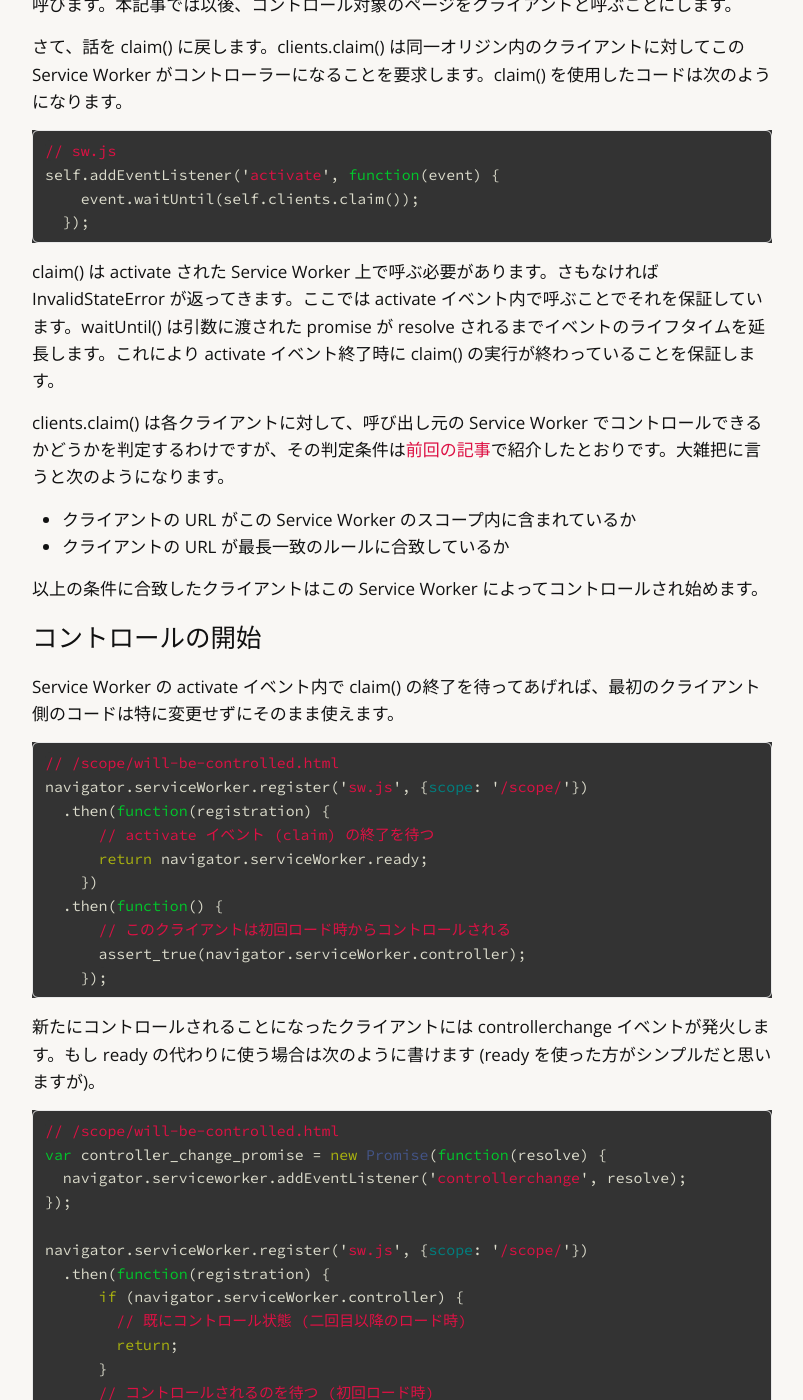
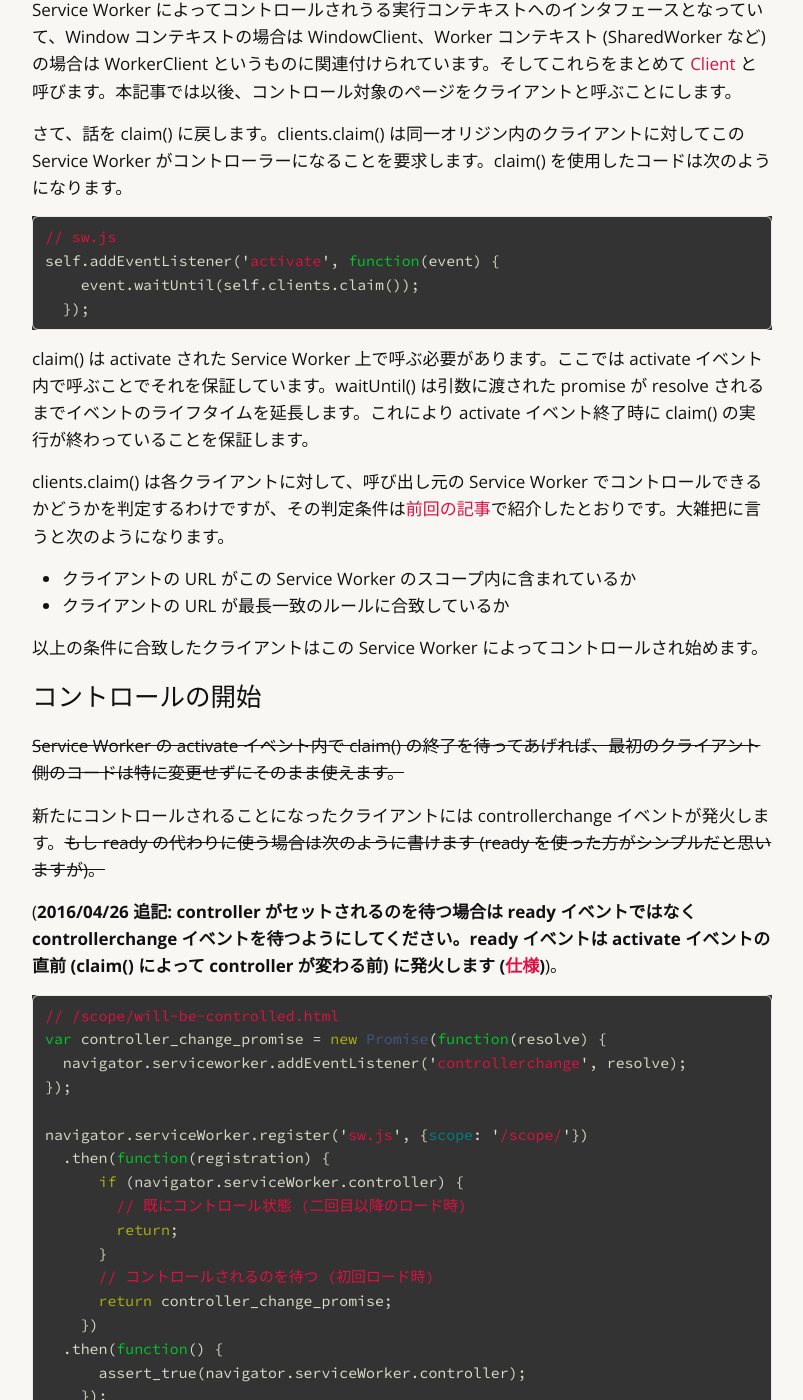
Before and after one commit to nhiroki/nhiroki.github.io, a Jekyll site: the page built from _posts/2015-04-18-service-worker-claim.md, in a window 1280 px wide and 1400 px high, scrolled down 1639 px. Shown: the whole window, without its empty margins (238-1041 px from the left). Built offline with Jekyll 4.4.1, drawn with Linux system fonts in a browser that asks for light colours; comment, search, counter and statistics services are not loaded; some of the changed text lies outside the part shown.

Commit message:
Fix wrong code snippets in the post about service worker claim()

````diff
--- a/_posts/2015-04-18-service-worker-claim.md
+++ b/_posts/2015-04-18-service-worker-claim.md
@@ -3,6 +3,10 @@ layout: post
 title: "Service Worker の claim()"
 date: 2015-04-18 00:00:00
 tags: serviceworker
+---
+
+- **2016/04/26 : ready イベントの使い方にミスがあったため修正しました。[Jxck](https://twitter.com/Jxck_) さんに指摘していただきました。ありがとうございます。**
+
 ---
 
 Service Worker のスコープとページコントロールについて解説する記事のその 2 です。既に Service Worker の基本について理解していて、かつ、[前回の記事](/2015/02/28/service-worker-scope-and-page-control)を読んでいることを前提にしています。今回は「まだコントロールされていないページをコントロール状態にする claim()」について紹介します。claim() は Chrome ではバージョン 42 から使用することができます ([リリースノート](https://groups.google.com/a/chromium.org/forum/#!topic/service-worker-discuss/c6qFwC79Q1A))。
@@ -55,7 +59,7 @@ self.addEventListener('activate', function(event) {
   });
 ```
 
-claim() は activate された Service Worker 上で呼ぶ必要があります。さもなければ InvalidStateError が返ってきます。ここでは activate イベント内で呼ぶことでそれを保証しています。waitUntil() は引数に渡された promise が resolve されるまでイベントのライフタイムを延長します。これにより activate イベント終了時に claim() の実行が終わっていることを保証します。
+claim() は activate された Service Worker 上で呼ぶ必要があります。ここでは activate イベント内で呼ぶことでそれを保証しています。waitUntil() は引数に渡された promise が resolve されるまでイベントのライフタイムを延長します。これにより activate イベント終了時に claim() の実行が終わっていることを保証します。
 
 clients.claim() は各クライアントに対して、呼び出し元の Service Worker でコントロールできるかどうかを判定するわけですが、その判定条件は[前回の記事](/2015/02/28/service-worker-scope-and-page-control)で紹介したとおりです。大雑把に言うと次のようになります。
 
@@ -66,22 +70,11 @@ clients.claim() は各クライアントに対して、呼び出し元の Servic
 
 # コントロールの開始
 
-Service Worker の activate イベント内で claim() の終了を待ってあげれば、最初のクライアント側のコードは特に変更せずにそのまま使えます。
+<del>Service Worker の activate イベント内で claim() の終了を待ってあげれば、最初のクライアント側のコードは特に変更せずにそのまま使えます。</del>
 
-```js
-// /scope/will-be-controlled.html
-navigator.serviceWorker.register('sw.js', {scope: '/scope/'})
-  .then(function(registration) {
-      // activate イベント (claim) の終了を待つ
-      return navigator.serviceWorker.ready;
-    })
-  .then(function() {
-      // このクライアントは初回ロード時からコントロールされる
-      assert_true(navigator.serviceWorker.controller);
-    });
-```
+新たにコントロールされることになったクライアントには controllerchange イベントが発火します。<del>もし ready の代わりに使う場合は次のように書けます (ready を使った方がシンプルだと思いますが)。</del>
 
-新たにコントロールされることになったクライアントには controllerchange イベントが発火します。もし ready の代わりに使う場合は次のように書けます (ready を使った方がシンプルだと思いますが)。
+(**2016/04/26 追記: controller がセットされるのを待つ場合は ready イベントではなく controllerchange イベントを待つようにしてください。ready イベントは activate イベントの直前 (claim() によって controller が変わる前) に発火します ([仕様](https://slightlyoff.github.io/ServiceWorker/spec/service_worker/#navigator-service-worker-ready))**)。
 
 ```js
 // /scope/will-be-controlled.html
````
